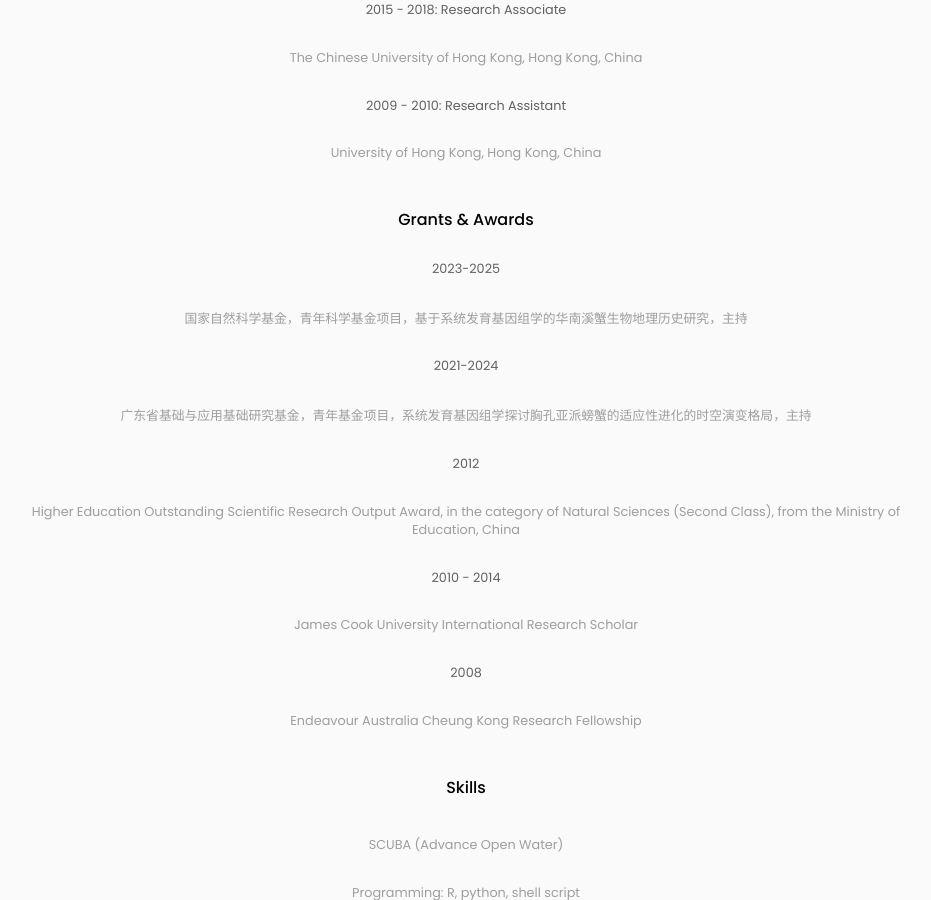
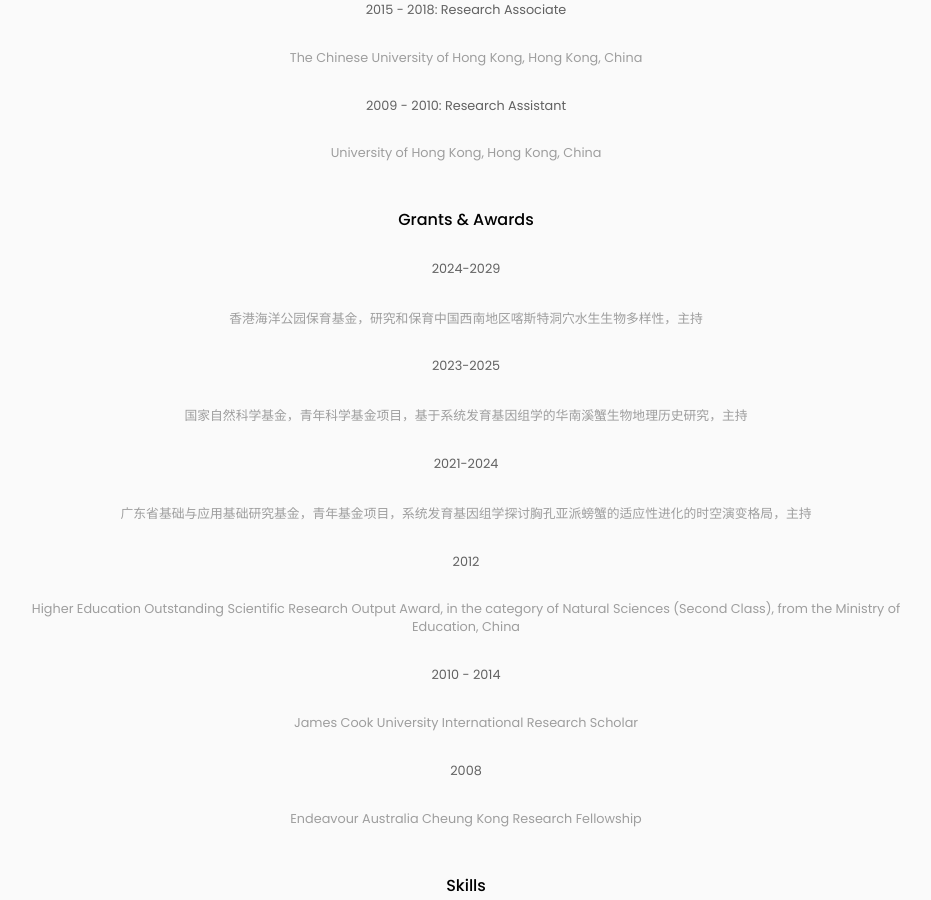
Before and after one commit to abel-sysu/en, a Jekyll site: the page built from _members/kayan-ma.md, in a window 1280 px wide and 900 px high, scrolled down 1575 px. Shown: the whole window, without its empty margins (174-1105 px from the left). Built offline with Jekyll 4.4.1, drawn with Linux system fonts in a browser that asks for light colours.

Commit message:
Update kayan-ma.md

```diff
--- a/_members/kayan-ma.md
+++ b/_members/kayan-ma.md
@@ -49,6 +49,9 @@ and the creatures living in them. <br>
 
 
 <h4>Grants & Awards</h4>
+<h5>2024-2029</h5>
+<h6>香港海洋公园保育基金，研究和保育中国西南地区喀斯特洞穴水生生物多样性，主持</h6>
+
 <h5>2023-2025</h5>
 <h6>国家自然科学基金，青年科学基金项目，基于系统发育基因组学的华南溪蟹生物地理历史研究，主持</h6>
 
```
